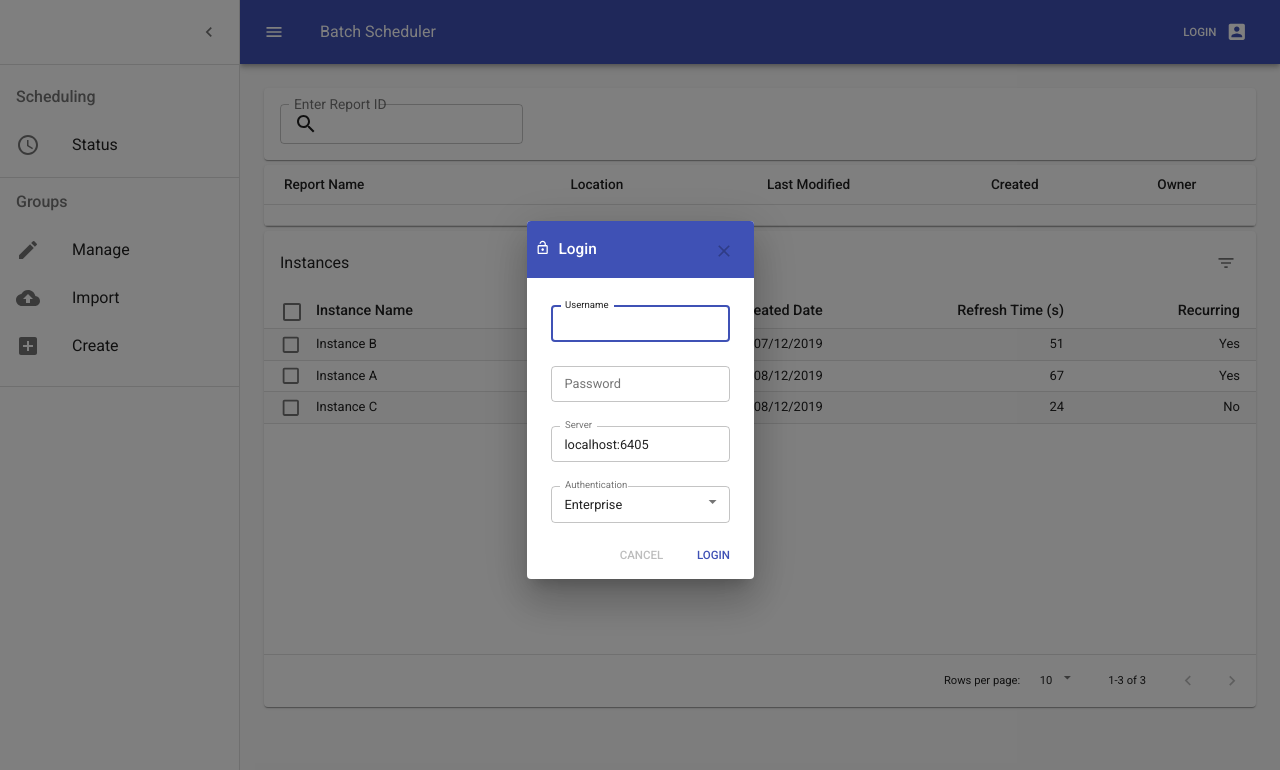
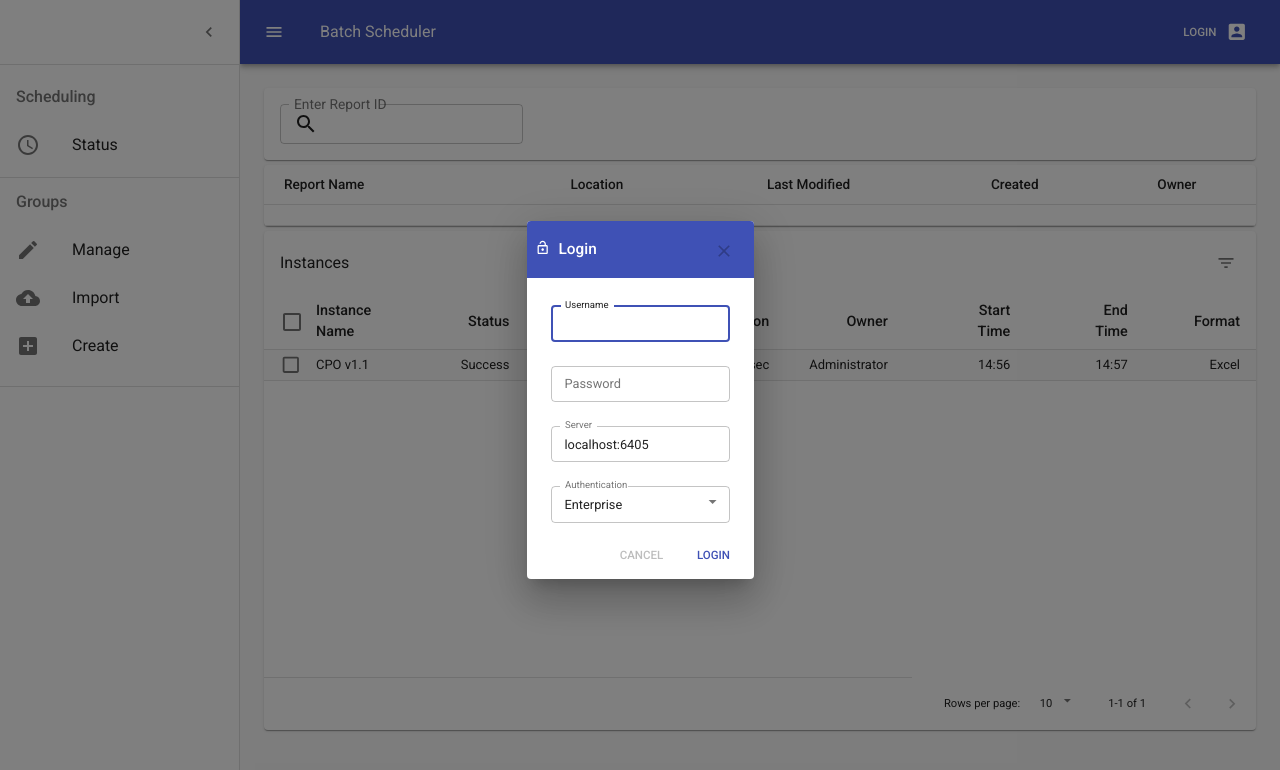
Before and after one commit to rimgeurts/sap_businessobjects_tools, a React (Create React App) app: page / in a window 1280 px wide. Shown: the top 770 px of the page. Built offline with nearby package versions, Linux system fonts and the light colour scheme.

Commit message:
create table that shows the report instances

```diff
--- a/package.json
+++ b/package.json
@@ -6,11 +6,13 @@
     "@material-ui/core": "^4.7.0",
     "@material-ui/icons": "^4.5.1",
     "material-ui-icons": "^1.0.0-beta.36",
+    "moment": "^2.24.0",
     "node-sass": "^4.13.0",
     "notistack": "^0.9.7",
     "react": "^16.12.0",
     "react-dom": "^16.12.0",
-    "react-scripts": "3.2.0"
+    "react-moment": "^0.9.7",
+    "react-scripts": "^3.3.0"
   },
   "scripts": {
     "start": "react-scripts start",
--- a/src/api/BusinessObjectsAPI.js
+++ b/src/api/BusinessObjectsAPI.js
@@ -1,8 +1,10 @@
 let BASE_URL;
+let SERVER_URL;
 
 export const login = async (name, password, server, auth) => {
   let response;
-  BASE_URL = `http://${server}/biprws`;
+  SERVER_URL = server;
+  BASE_URL = `http://${SERVER_URL}/biprws`;
   try {
     response = await fetch(`${BASE_URL}/logon/long/`, {
       method: "POST",
@@ -32,6 +34,9 @@ export const getData = async (logonToken, url, overrideUrl = false) => {
   if (overrideUrl) {
     BASE_URL = "";
   }
+  if (!overrideUrl) {
+    BASE_URL = `http://${SERVER_URL}/biprws`;
+  }
   const response = await fetch(BASE_URL + url, {
     method: "GET",
     headers: {
@@ -43,21 +48,34 @@ export const getData = async (logonToken, url, overrideUrl = false) => {
   return response.json();
 };
 
-export const getParentFolders =  async (logonToken, url, parentFolderId, overrideUrl = false
+export const getParentFolders = async (
+  logonToken,
+  url,
+  parentFolderId,
+  overrideUrl = false,
+  folderPath = []
 ) => {
-  const response = await getData(logonToken, url, overrideUrl)
-  const folderPath = response.name;
-  console.log(folderPath);
+  const response = await getData(logonToken, url, overrideUrl);
+  folderPath = [...folderPath, response.name];
 
   const parentURL = response.up.__deferred.uri;
 
   if (!parentURL.includes("Root")) {
     const override = true;
-    return folderPath.concat(await getParentFolders(logonToken, parentURL, parentFolderId, override, folderPath));
+    return await getParentFolders(
+      logonToken,
+      parentURL,
+      parentFolderId,
+      override,
+      folderPath
+    );
   }
 
   if (parentURL.includes("Root")) {
-    return folderPath;
-    console.log(folderPath);
+    const folderPathString = [...folderPath, "Public Folders"]
+      .reverse()
+      .join(" / ");
+
+    return folderPathString;
   }
 };
--- a/src/components_new/LoginModal.jsx
+++ b/src/components_new/LoginModal.jsx
@@ -37,7 +37,6 @@ export default function LoginModal() {
     enqueueSnackbar("Atempting to authenticate...");
     login(state.name, state.password, state.server, state.auth)
       .then(response => {
-        console.log("Customer error message", response);
         if (response.error_code == "SERVER_ERROR") {
           setState({
             ...state,
@@ -77,7 +76,6 @@ export default function LoginModal() {
   };
 
   const handleChange = event => {
-    console.log([event.target.id]);
     setState({
       ...state,
       [event.target.id]: event.target.value
--- a/src/components_new/ReportTable.jsx
+++ b/src/components_new/ReportTable.jsx
@@ -3,40 +3,80 @@ import TableBody from "@material-ui/core/TableBody";
 import TableCell from "@material-ui/core/TableCell";
 import TableHead from "@material-ui/core/TableHead";
 import TableRow from "@material-ui/core/TableRow";
-import React from "react";
-import { useStyles } from './ReportTable.style';
-import Context from '../util/Context';
+import { useSnackbar } from "notistack";
+import React, { useEffect } from "react";
+import Moment from "react-moment";
+import { getData, getParentFolders } from "../api/BusinessObjectsAPI";
+import Context from "../util/Context";
+import { useStyles } from "./ReportTable.style";
 
-
-
-function createData(name, calories, fat, carbs, protein) {
-  return { name, calories, fat, carbs, protein };
-}
-/*
-const rows = [
-  createData(
-    "CPO Report",
-    "CRAFT \\ CPO",
-    "05/12/2019",
-    "05/07/2018",
-    "geurrem"
-  )
-];
-*/
 const DenseTable = () => {
   const classes = useStyles();
+  const { enqueueSnackbar, closeSnackbar } = useSnackbar();
   const { state, setState } = React.useContext(Context);
-  const {  reportName, parentId, folder, updatedDate, createdDate, owner } = state
-
-  const rows = [
-    createData(
+  const [report, setReport] = React.useState({
+    reportName: "",
+    parentId: "",
+    folder: "",
+    updatedDate: "",
+    createdDate: "",
+    owner: ""
+  });
+  const {
     reportName,
+    parentId,
     folder,
     updatedDate,
     createdDate,
     owner
-    )
-  ];
+  } = report;
+
+  useEffect(() => {
+    if (state.reportId) {
+      let url = `/v1/documents/${state.reportId}`;
+
+      getData(state.logonToken, url).then(response => {
+        const { created, cuid, name, ownerid, parentid, updated } = response;
+
+        if (response.id) {
+          enqueueSnackbar("Report found", { variant: "info" });
+
+          (async () => {
+            url = `/infostore/${parentid}`;
+            const folderPath = await getParentFolders(
+              state.logonToken,
+              url,
+              parentid
+            );
+            const owner = await getData(state.logonToken, "/users/12");
+            console.log("owner ");
+            setReport({
+              ...state,
+              reportName: name,
+              parentId: parentid,
+              folder: folderPath,
+              updatedDate: updated,
+              createdDate: created,
+              owner: owner.entries[0].title
+            });
+          })();
+        } else {
+          enqueueSnackbar("Unable to find report", { variant: "warning" });
+          setReport({
+            ...state,
+            report: {
+              reportName: "",
+              parentId: "",
+              folder: "",
+              updatedDate: "",
+              createdDate: "",
+              owner: ""
+            }
+          });
+        }
+      });
+    }
+  }, [state.reportId]);
 
   return (
     <div className={classes.root}>
@@ -59,28 +99,34 @@ const DenseTable = () => {
           </TableRow>
         </TableHead>
         <TableBody>
-          {rows.map(row => (
-            <TableRow key={row.name}>
+          <TableRow>
             <TableCell className={classes.cell} component="th" scope="row">
-                {row.name}
+              {reportName}
             </TableCell>
             <TableCell className={classes.cell} align="center">
-                {row.calories}
+              {folder}
             </TableCell>
             <TableCell className={classes.cell} align="center">
-                {row.fat}
+              {updatedDate ? (
+                <Moment format="DD/MM/YYYY">{updatedDate}</Moment>
+              ) : (
+                undefined
+              )}
             </TableCell>
             <TableCell className={classes.cell} align="center">
-                {row.carbs}
+              {createdDate ? (
+                <Moment format="DD/MM/YYYY">{createdDate}</Moment>
+              ) : (
+                undefined
+              )}
             </TableCell>
             <TableCell className={classes.cell} align="center">
-                {row.protein}
+              {owner}
             </TableCell>
           </TableRow>
-          ))}
         </TableBody>
       </Table>
     </div>
   );
-}
-export default DenseTable
+};
+export default DenseTable;
--- a/src/components_new/ScheduleTable.jsx
+++ b/src/components_new/ScheduleTable.jsx
@@ -5,19 +5,66 @@ import TableBody from "@material-ui/core/TableBody";
 import TableCell from "@material-ui/core/TableCell";
 import TablePagination from "@material-ui/core/TablePagination";
 import TableRow from "@material-ui/core/TableRow";
-import React from "react";
+import React, { useState, useEffect, useContext } from "react";
+import Context from "../util/Context";
 import { StyledTableRow, useStyles } from "./ScheduleTable.style";
 import ScheduleTableHeader from "./ScheduleTableHeader";
 import ScheduleTableToolBar from "./ScheduleTableToolBar";
+import { getData } from "../api/BusinessObjectsAPI";
+import Moment from "react-moment";
 
-function createData(name, status, fat, carbs, protein) {
-  return { name, status, fat, carbs, protein };
+function createData(rows) {
+  const {
+    owner,
+    schedulestatus,
+    opendoclink,
+    cuid,
+    uistatus,
+    created,
+    endtime,
+    starttime,
+    type,
+    duration,
+    path,
+    instancename,
+    expiry
+  } = rows;
+  return {
+    owner,
+    schedulestatus,
+    opendoclink,
+    cuid,
+    uistatus,
+    created,
+    endtime,
+    starttime,
+    type,
+    duration,
+    path,
+    instancename,
+    expiry
+  };
 }
 
 const rows = [
-  createData("Instance A", "Success", "08/12/2019", 67, "Yes"),
-  createData("Instance B", "Success", "07/12/2019", 51, "Yes"),
-  createData("Instance C", "Failure", "08/12/2019", 24, "No")
+  createData({
+    owner: "Administrator",
+    schedulestatus: "Success",
+    opendoclink:
+      "http://DESKTOP-62SI676:6400/BOE/OpenDocument/opendoc/openDocument.jsp?sIDType=CUID&iDocID=AWeR11wPrzZMr_ezoJVs4Vg",
+    cuid: "AWeR11wPrzZMr_ezoJVs4Vg",
+    uistatus: "Success",
+    created: "Dec 18, 2019 2:56 PM",
+    endtime: "Dec 18, 2019 2:57 PM",
+    starttime: "Dec 18, 2019 2:56 PM",
+    type: "Excel",
+    duration: "11 sec",
+    path: "CPO/Schedule/",
+    instancename: "CPO v1.1",
+    expiry: "Dec 18, 2019 2:57 PM"
+  })
+  // createData("Instance B", "Success", "07/12/2019", 51, "Yes"),
+  // createData("Instance C", "Failure", "08/12/2019", 24, "No")
 ];
 
 function desc(a, b, orderBy) {
@@ -54,6 +101,56 @@ export default function EnhancedTable() {
   const [page, setPage] = React.useState(0);
   const [dense] = React.useState(true);
   const [rowsPerPage, setRowsPerPage] = React.useState(10);
+  const { state, setState } = useContext(Context);
+
+  const { logonToken, reportId } = state;
+
+  const [instance, setInstance] = useState([
+    {
+      instancename: "",
+      schedulestatus: "",
+      created: "",
+      duration: "",
+      owner: "",
+      starttime: "",
+      endtime: "",
+      type: "",
+      path: "",
+      expiry: "",
+      opendoclink: "",
+      cuid: ""
+    }
+  ]);
+
+  useEffect(() => {
+    if (reportId) {
+      const response = getData(
+        logonToken,
+        `/v1/documents/${reportId}/instances`
+      ).then(response => {
+        let newArr = instance;
+        response.entries.forEach((element, i) => {
+          newArr[i] = {
+            owner: element.owner,
+            schedulestatus: element.schedulestatus,
+            opendoclink: element.opendoclink,
+            cuid: element.cuid,
+            uistatus: element.uistatus,
+            created: element.created,
+            endtime: element.endtime,
+            starttime: element.starttime,
+            type: element.type,
+            duration: element.duration,
+            path: element.path,
+            instancename: element.instancename,
+            expiry: element.expiry
+          };
+        });
+        setInstance([...instance, newArr]);
+        console.log(newArr);
+      });
+    }
+  }, [reportId]);
 
   const handleRequestSort = (event, property) => {
     const isDesc = orderBy === property && order === "desc";
@@ -156,19 +253,40 @@ export default function EnhancedTable() {
                         scope="row"
                         padding="none"
                       >
-                        {row.name}
+                        {row.instancename}
                       </TableCell>
                       <TableCell className={classes.row} align="right">
-                        {row.status}
+                        {row.schedulestatus}
                       </TableCell>
                       <TableCell className={classes.row} align="right">
-                        {row.fat}
+                        {row.created ? (
+                          <Moment format="DD/MM/YYYY">{row.created}</Moment>
+                        ) : (
+                          undefined
+                        )}
                       </TableCell>
                       <TableCell className={classes.row} align="right">
-                        {row.carbs}
+                        {row.duration}
                       </TableCell>
                       <TableCell className={classes.row} align="right">
-                        {row.protein}
+                        {row.owner}
+                      </TableCell>
+                      <TableCell className={classes.row} align="right">
+                        {row.starttime ? (
+                          <Moment format="HH:mm">{row.starttime}</Moment>
+                        ) : (
+                          undefined
+                        )}
+                      </TableCell>
+                      <TableCell className={classes.row} align="right">
+                        {row.endtime ? (
+                          <Moment format="HH:mm">{row.endtime}</Moment>
+                        ) : (
+                          undefined
+                        )}
+                      </TableCell>
+                      <TableCell className={classes.row} align="right">
+                        {row.type}
                       </TableCell>
                     </StyledTableRow>
                   );
--- a/src/components_new/ScheduleTableHeader.jsx
+++ b/src/components_new/ScheduleTableHeader.jsx
@@ -20,10 +20,14 @@ const headCells = [
     id: "carbs",
     numeric: true,
     disablePadding: false,
-    label: "Refresh Time (s)"
+    label: "Duration"
   },
-  { id: "protein", numeric: true, disablePadding: false, label: "Recurring" }
+  { id: "owner", numeric: true, disablePadding: false, label: "Owner" },
+  { id: "starttime", numeric: true, disablePadding: false, label: "Start Time" },
+  { id: "endtime", numeric: true, disablePadding: false, label: "End Time" },
+  { id: "format", numeric: true, disablePadding: false, label: "Format" },
 ];
+
 
 function ScheduleTableHeader(props) {
   const classesTable = useStyles();
--- a/src/components_new/SearchField.jsx
+++ b/src/components_new/SearchField.jsx
@@ -12,53 +12,17 @@ const SearchField = () => {
   const { enqueueSnackbar, closeSnackbar } = useSnackbar();
 
   const handleSearchSubmit = event => {
-    console.log("searching");
+
     if (event.keyCode === 13 || event.keyCode === 9) {
 
+      setState({ ...state, reportId: event.target.value });
       enqueueSnackbar("Searching for Report");
 
-      let url = `/v1/documents/${state.reportId}`;
-
-      getData(state.logonToken, url).then(response => {
-        const { created, cuid, name, ownerid, parentid, updated } = response;
-
-        if (response.id) {
-          enqueueSnackbar("Report found", { variant: "info" });
-
-
-
-          (async () => {
-            url = `/infostore/${parentid}`
-            const folderPath = await getParentFolders(state.logonToken, url, parentid)
-
-            setState({
-              ...state,
-              reportName: name,
-              parentId: parentid,
-              folder: folderPath,
-              updatedDate: updated,
-              createdDate: created,
-              owner: ownerid
-            });
-          })();
-
-        } else {
-          enqueueSnackbar("Unable to find report", { variant: "warning" });
-          setState({
-            ...state,
-            reportName: "",
-            parentId: "",
-            updatedDate: "",
-            createdDate: "",
-            owner: ""
-          });
-        }
-      });
     }
   };
 
   const handleSearchChange = event => {
-    setState({ ...state, reportId: event.target.value });
+
   };
 
   const classes = useStyles();
--- a/src/layouts/MainLayout.jsx
+++ b/src/layouts/MainLayout.jsx
@@ -15,19 +15,13 @@ const Layout = props => {
     menu: {
       drawerMenuOpen: true
     },
-    reportId: '',
-    reportName: '',
-    parentId: '',
-    folder: '',
-    updatedDate: '',
-    createdDate: '',
-    owner: '',
-    logonToken: '',
-    name: '',
-    password: '',
+    reportId: "",
+    logonToken: "",
+    name: "",
+    password: "",
     auth: "secEnterprise",
     server: "localhost:6405",
-    error: ""
+    error: "",
   });
 
   const handleDrawerOpen = () => {
@@ -38,11 +32,8 @@ const Layout = props => {
     setState({ ...state, menu: { drawerMenuOpen: false } });
   };
 
-
   React.useEffect(() => {
-    console.log(state.logonToken);
   }, [state.logonToken]);
-
 
   const drawerWidth = 240;
   const open = state.menu.drawerMenuOpen;
@@ -82,7 +73,7 @@ const Layout = props => {
           })}
         >
           <Paper className={classes.paper}>
-            <SearchField/>
+            <SearchField />
           </Paper>
           <Paper className={classes.paper}>
             <ReportTable />
```
Also changed, not shown: 2 other files (tests, documents, lock files or other folders). Lines whose indentation alone changed are shown as unchanged.
